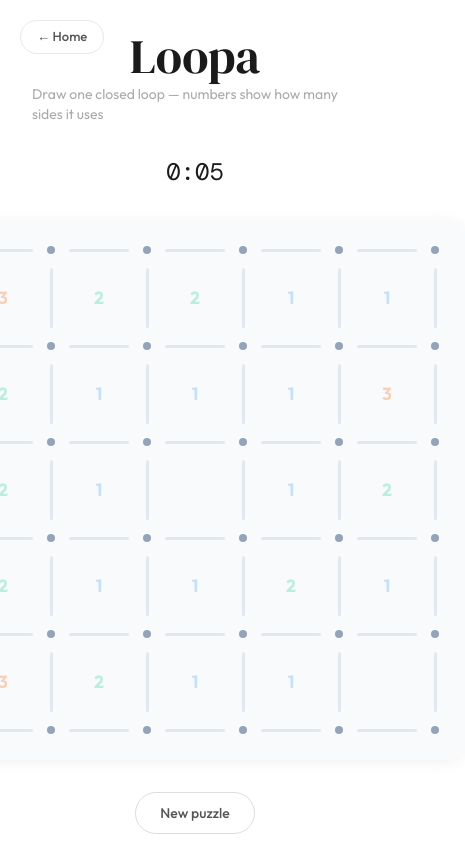
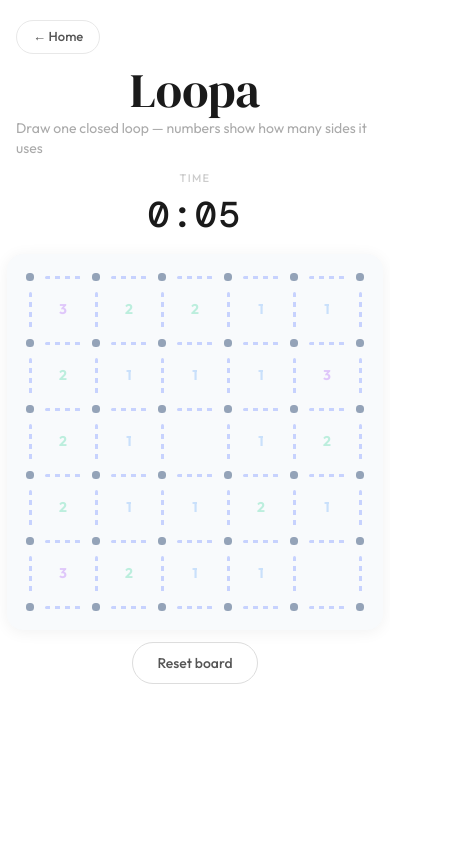
Before and after one commit to cbolson22/Compound-Games, a Next.js app: page /loopa in a window 390 px wide. Shown: the whole page, 465 px wide, since content can reach past the window. After the commit the page ends 844 px from the top, so only its background shows below. Built offline with nearby package versions, Linux system fonts and the light colour scheme; no server answers.

Commit message:
Loopa improvements - mobile testing deploy

```diff
--- a/app/loopa/page.tsx
+++ b/app/loopa/page.tsx
@@ -4,8 +4,6 @@ import { useState, useEffect, useCallback, useMemo } from "react";
 import Link from "next/link";
 
 const N = 5;
-const CELL_SIZE = 60;
-const EDGE_SIZE = 36; // larger = easier to click
 
 type EdgeKey = string;
 const hKey = (r: number, c: number): EdgeKey => `h${r},${c}`;
@@ -16,12 +14,11 @@ const CLUE_COLORS: Record<number, string> = {
   0: "#d1d5db",
   1: "#60a5fa",
   2: "#34d399",
-  3: "#f97316",
+  3: "#a855f7",
 };
 
 const EDGE_ACTIVE = "#6366f1";
 const EDGE_HOVER = "#a5b4fc";
-const EDGE_OFF = "#e2e8f0";
 const DOT_DEFAULT = "#94a3b8";
 const DOT_ACTIVE = "#6366f1";
 
@@ -165,10 +162,22 @@ export default function LoopaPage() {
   const [edges, setEdges] = useState<Set<EdgeKey>>(new Set());
   const [hovered, setHovered] = useState<EdgeKey | null>(null);
   const [time, setTime] = useState(0);
+  const [viewportWidth, setViewportWidth] = useState(600);
 
   useEffect(() => {
     setClues(generatePuzzle()); // eslint-disable-line
   }, []);
+
+  useEffect(() => {
+    const update = () => setViewportWidth(window.innerWidth);
+    update();
+    window.addEventListener("resize", update);
+    return () => window.removeEventListener("resize", update);
+  }, []);
+
+  // Scale grid to fit viewport with generous touch targets
+  const edgeSize = Math.max(20, Math.min(36, Math.floor((Math.min(viewportWidth, 480) - 32) / 16)));
+  const cellSize = edgeSize * 2;
 
   const solved = useMemo(() => {
     if (!clues || edges.size === 0) return false;
@@ -200,19 +209,17 @@ export default function LoopaPage() {
   );
 
   const reset = useCallback(() => {
-    setClues(null);
     setEdges(new Set());
     setTime(0);
-    setTimeout(() => setClues(generatePuzzle()), 0);
   }, []);
 
   const gridTemplate = Array.from({ length: 2 * N + 1 }, (_, i) =>
-    i % 2 === 0 ? `${EDGE_SIZE}px` : `${CELL_SIZE}px`,
+    i % 2 === 0 ? `${edgeSize}px` : `${cellSize}px`,
   ).join(" ");
 
   return (
-    <main className="min-h-screen flex flex-col items-center justify-center p-8 gap-8">
-      <nav className="absolute top-0 left-0 px-5 pt-5">
+    <main className="min-h-screen flex flex-col items-center p-4 sm:p-8 gap-3 sm:gap-4">
+      <nav className="pt-1 w-full">
         <Link
           href="/"
           className="inline-flex items-center gap-1.5 text-[13px] font-medium text-[#555] border border-[#e8e8e8] rounded-full px-4 py-1.5 bg-white hover:border-[#bbb] hover:text-[#1a1a1a] transition-all"
@@ -228,13 +235,19 @@ export default function LoopaPage() {
         </p>
       </div>
 
-      <div className="font-mono text-2xl">{fmtTime(time)}</div>
+      <div style={{ display: "flex", flexDirection: "column", alignItems: "center" }}>
+        <div style={{ fontSize: 11, textTransform: "uppercase", letterSpacing: "0.12em", color: "#ccc", fontWeight: 500, marginBottom: 2 }}>Time</div>
+        <div style={{ fontFamily: "var(--font-dm-mono), monospace", fontSize: 36, fontWeight: 500, color: solved ? "#1d9e75" : "#1a1a1a", letterSpacing: 2, transition: "color 0.3s" }}>{fmtTime(time)}</div>
+      </div>
 
+      <style>{`@keyframes loopa-fadeUp { from { opacity:0; transform:translateY(8px); } to { opacity:1; transform:translateY(0); } }`}</style>
+
+      <div style={{ display: "flex", flexDirection: solved && viewportWidth >= 720 ? "row" : "column", alignItems: solved && viewportWidth >= 720 ? "center" : "center", gap: "2.5rem", justifyContent: "center" }}>
       {!clues && (
         <div
           style={{
-            width: (CELL_SIZE + EDGE_SIZE) * N + EDGE_SIZE + 24,
-            height: (CELL_SIZE + EDGE_SIZE) * N + EDGE_SIZE + 24,
+            width: (cellSize + edgeSize) * N + edgeSize + 24,
+            height: (cellSize + edgeSize) * N + edgeSize + 24,
             borderRadius: 16,
             background: "#f8fafc",
           }}
@@ -275,8 +288,8 @@ export default function LoopaPage() {
                 >
                   <div
                     style={{
-                      width: lit ? 10 : 8,
-                      height: lit ? 10 : 8,
+                      width: lit ? edgeSize * 0.42 : edgeSize * 0.32,
+                      height: lit ? edgeSize * 0.42 : edgeSize * 0.32,
                       borderRadius: "50%",
                       background: lit ? DOT_ACTIVE : DOT_DEFAULT,
                       transition: "all 0.15s",
@@ -300,25 +313,28 @@ export default function LoopaPage() {
                   onMouseEnter={() => setHovered(key)}
                   onMouseLeave={() => setHovered(null)}
                   style={{
-                    background: "transparent",
+                    background: hover && !active ? "#eef2ff" : "transparent",
                     border: "none",
                     cursor: "pointer",
                     display: "flex",
                     alignItems: "center",
                     justifyContent: "center",
-                    padding: 0,
+                    padding: "0 4px",
+                    borderRadius: 99,
+                    transition: "background 0.1s",
                   }}
                 >
                   <div
                     style={{
                       width: "100%",
-                      height: active ? 6 : hover ? 4 : 3,
+                      height: active ? 6 : hover ? 5 : 3,
                       borderRadius: 99,
-                      background: active
-                        ? EDGE_ACTIVE
+                      background: "transparent",
+                      backgroundImage: active
+                        ? `linear-gradient(${EDGE_ACTIVE}, ${EDGE_ACTIVE})`
                         : hover
-                          ? EDGE_HOVER
-                          : EDGE_OFF,
+                          ? `linear-gradient(${EDGE_HOVER}, ${EDGE_HOVER})`
+                          : "repeating-linear-gradient(to right, #c7d2fe 0, #c7d2fe 5px, transparent 5px, transparent 10px)",
                       boxShadow: active ? `0 0 8px ${EDGE_ACTIVE}88` : "none",
                       transition: "all 0.1s",
                     }}
@@ -341,25 +357,28 @@ export default function LoopaPage() {
                   onMouseEnter={() => setHovered(key)}
                   onMouseLeave={() => setHovered(null)}
                   style={{
-                    background: "transparent",
+                    background: hover && !active ? "#eef2ff" : "transparent",
                     border: "none",
                     cursor: "pointer",
                     display: "flex",
                     alignItems: "center",
                     justifyContent: "center",
-                    padding: 0,
+                    padding: "4px 0",
+                    borderRadius: 99,
+                    transition: "background 0.1s",
                   }}
                 >
                   <div
                     style={{
                       height: "100%",
-                      width: active ? 6 : hover ? 4 : 3,
+                      width: active ? 6 : hover ? 5 : 3,
                       borderRadius: 99,
-                      background: active
-                        ? EDGE_ACTIVE
+                      background: "transparent",
+                      backgroundImage: active
+                        ? `linear-gradient(${EDGE_ACTIVE}, ${EDGE_ACTIVE})`
                         : hover
-                          ? EDGE_HOVER
-                          : EDGE_OFF,
+                          ? `linear-gradient(${EDGE_HOVER}, ${EDGE_HOVER})`
+                          : "repeating-linear-gradient(to bottom, #c7d2fe 0, #c7d2fe 5px, transparent 5px, transparent 10px)",
                       boxShadow: active ? `0 0 8px ${EDGE_ACTIVE}88` : "none",
                       transition: "all 0.1s",
                     }}
@@ -379,7 +398,7 @@ export default function LoopaPage() {
             const CLUE_BG: Record<number, string> = {
               1: "#dbeafe",
               2: "#d1fae5",
-              3: "#ffedd5",
+              3: "#f3e8ff",
             };
 
             return (
@@ -394,13 +413,13 @@ export default function LoopaPage() {
                 {clue > 0 && (
                   <div
                     style={{
-                      width: 32,
-                      height: 32,
-                      borderRadius: 8,
+                      width: cellSize * 0.55,
+                      height: cellSize * 0.55,
+                      borderRadius: cellSize * 0.14,
                       display: "flex",
                       alignItems: "center",
                       justifyContent: "center",
-                      fontSize: "1.1rem",
+                      fontSize: `${Math.max(11, cellSize * 0.32)}px`,
                       fontWeight: 700,
                       background: over
                         ? "#fee2e2"
@@ -429,23 +448,20 @@ export default function LoopaPage() {
         </div>
       )}
 
-      {solved ? (
-        <div className="flex flex-col items-center gap-3">
-          <p className="font-serif text-2xl">Loop complete!</p>
-          <p className="text-sm text-[#aaa]">{fmtTime(time)}</p>
-          <button
-            onClick={reset}
-            className="px-6 py-2.5 rounded-full bg-[#1a1a1a] text-white text-sm font-medium hover:opacity-85 transition-opacity"
-          >
-            New puzzle
-          </button>
+      {solved && (
+        <div style={{ display: "flex", flexDirection: "column", alignItems: "center", gap: 4, animation: "loopa-fadeUp 0.4s ease" }}>
+          <p style={{ fontFamily: "var(--font-dm-serif), serif", fontSize: 28, color: "#1d9e75" }}>Loop complete!</p>
+          <p style={{ fontFamily: "var(--font-dm-mono), monospace", fontSize: 13, color: "#aaa" }}>{fmtTime(time)}</p>
         </div>
-      ) : (
+      )}
+      </div>
+
+      {!solved && (
         <button
           onClick={reset}
           className="px-6 py-2.5 rounded-full border border-[#ddd] text-sm font-medium text-[#555] hover:border-[#aaa] hover:text-[#1a1a1a] transition-all"
         >
-          New puzzle
+          Reset board
         </button>
       )}
     </main>
```
